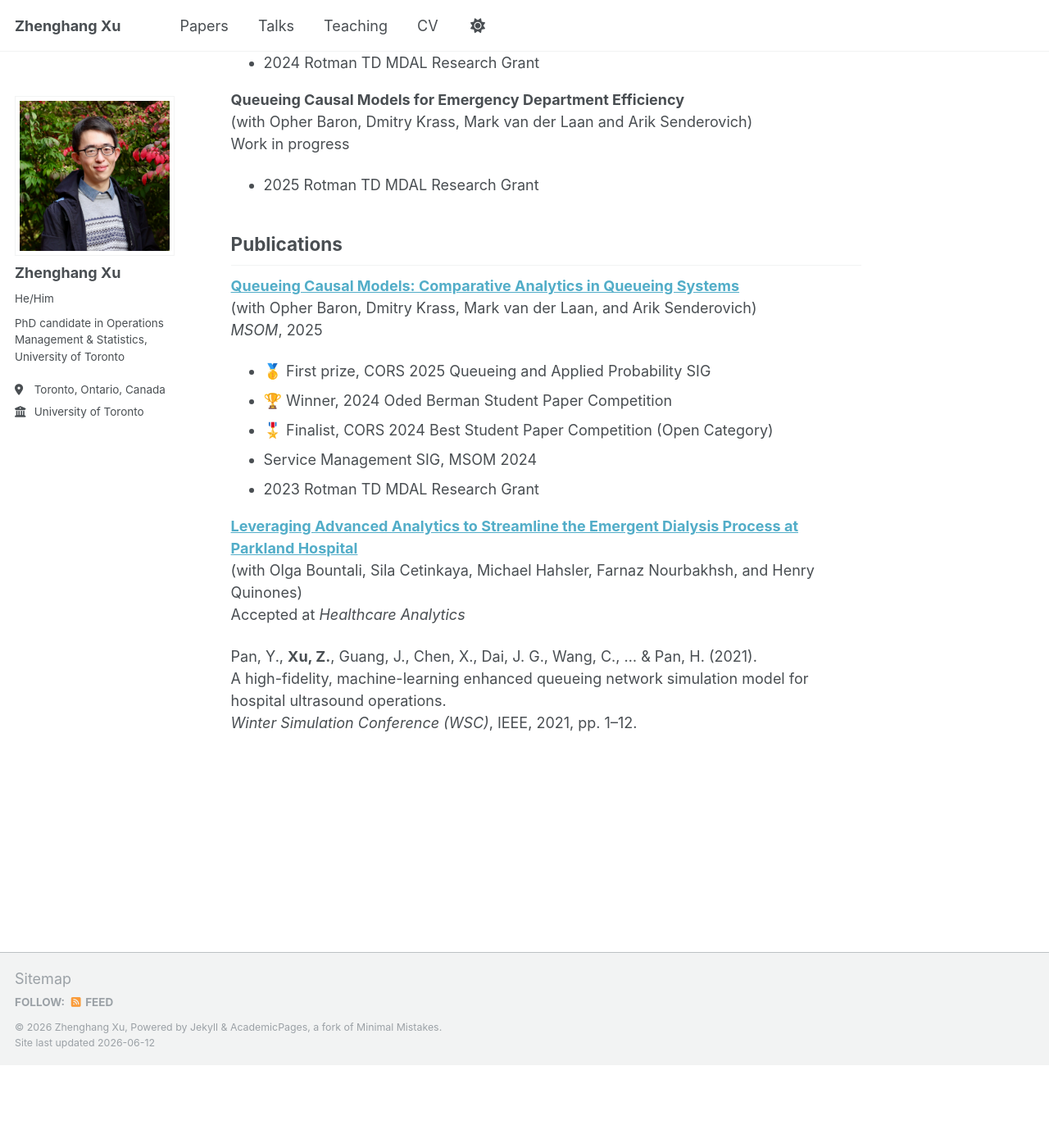
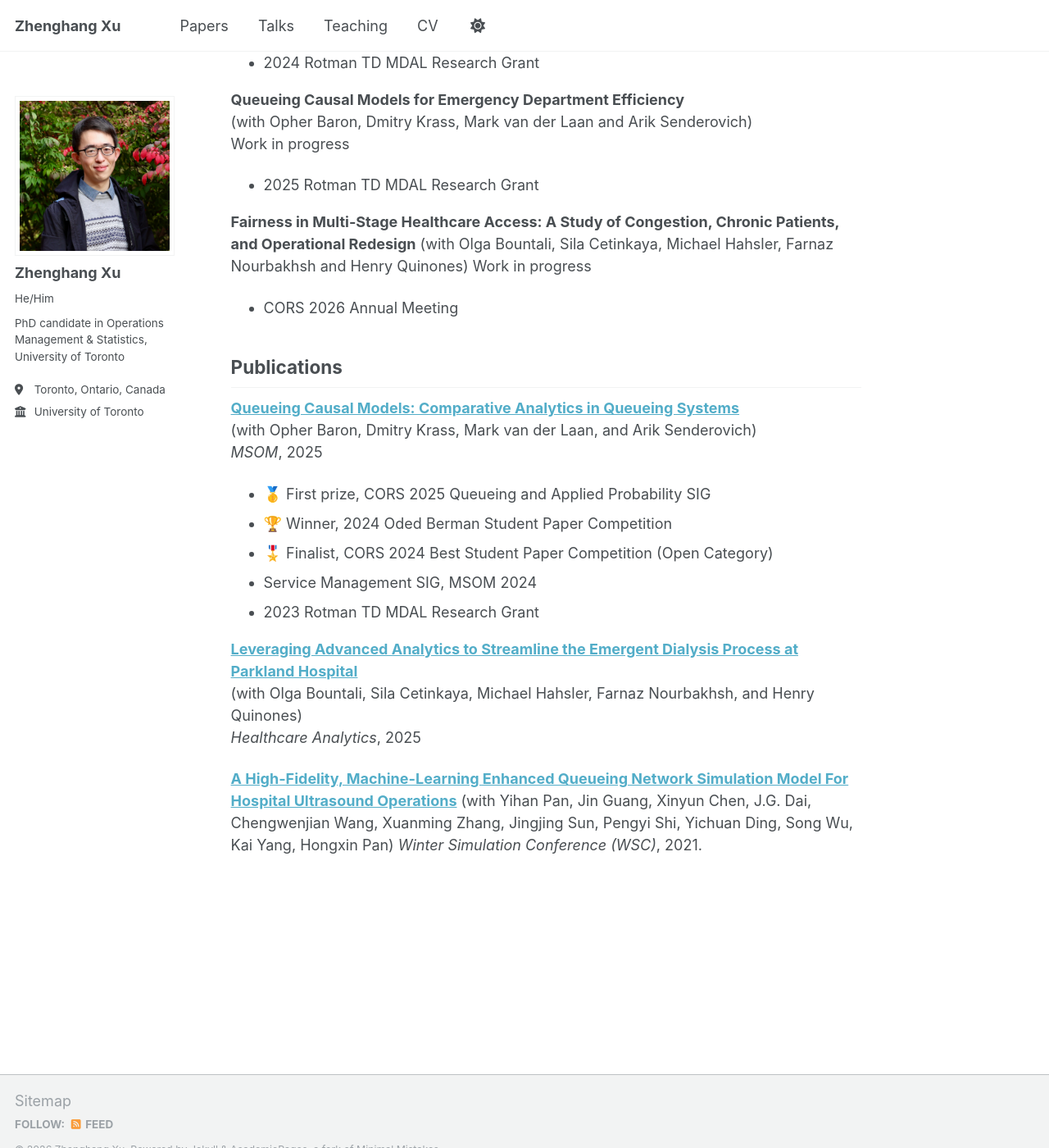
Before and after one commit to zhenghangxu-baymax/zhenghangxu-baymax.github.io, a Jekyll site: the page built from _pages/papers.md, in a window 1280 px wide and 1400 px high, scrolled down 604 px. Shown: the whole window at 82% size. Built offline with Jekyll 4.4.1, drawn with Linux system fonts in a browser that asks for light colours; before the commit the page ends 1903 px from its top, so only the background shows below that.

Commit message:
Update website and CV

```diff
--- a/_pages/papers.md
+++ b/_pages/papers.md
@@ -27,6 +27,11 @@ Work in progress, draft available upon request
 Work in progress
 - 2025 Rotman TD MDAL Research Grant
 
+**Fairness in Multi-Stage Healthcare Access: A Study of Congestion, Chronic Patients, and Operational Redesign**
+(with Olga Bountali, Sila Cetinkaya, Michael Hahsler, Farnaz Nourbakhsh and Henry Quinones)
+Work in progress
+- CORS 2026 Annual Meeting
+
 
 
 ## Publications
@@ -42,8 +47,10 @@ Work in progress
 
 **[Leveraging Advanced Analytics to Streamline the Emergent Dialysis Process at Parkland Hospital](https://papers.ssrn.com/sol3/papers.cfm?abstract_id=5066305)**
 (with Olga Bountali, Sila Cetinkaya, Michael Hahsler, Farnaz Nourbakhsh, and Henry Quinones)
-Accepted at *Healthcare Analytics*
+*Healthcare Analytics*, 2025
 
-Pan, Y., **Xu, Z.**, Guang, J., Chen, X., Dai, J. G., Wang, C., ... & Pan, H. (2021).
-A high-fidelity, machine-learning enhanced queueing network simulation model for hospital ultrasound operations.
-*Winter Simulation Conference (WSC)*, IEEE, 2021, pp. 1–12.
+<!-- Pan, Y., **Xu, Z.**, Guang, J., Chen, X., Dai, J. G., Wang, C., ... & Pan, H. (2021).   -->
+
+**[A High-Fidelity, Machine-Learning Enhanced Queueing Network Simulation Model For Hospital Ultrasound Operations](https://ieeexplore.ieee.org/document/9715469)**
+(with Yihan Pan, Jin Guang, Xinyun Chen, J.G. Dai, Chengwenjian Wang, Xuanming Zhang, Jingjing Sun, Pengyi Shi, Yichuan Ding, Song Wu, Kai Yang, Hongxin Pan)
+*Winter Simulation Conference (WSC)*, 2021.
```
Also changed, not shown: _pages/talks.md (line endings or trailing spaces), 1 other file.
